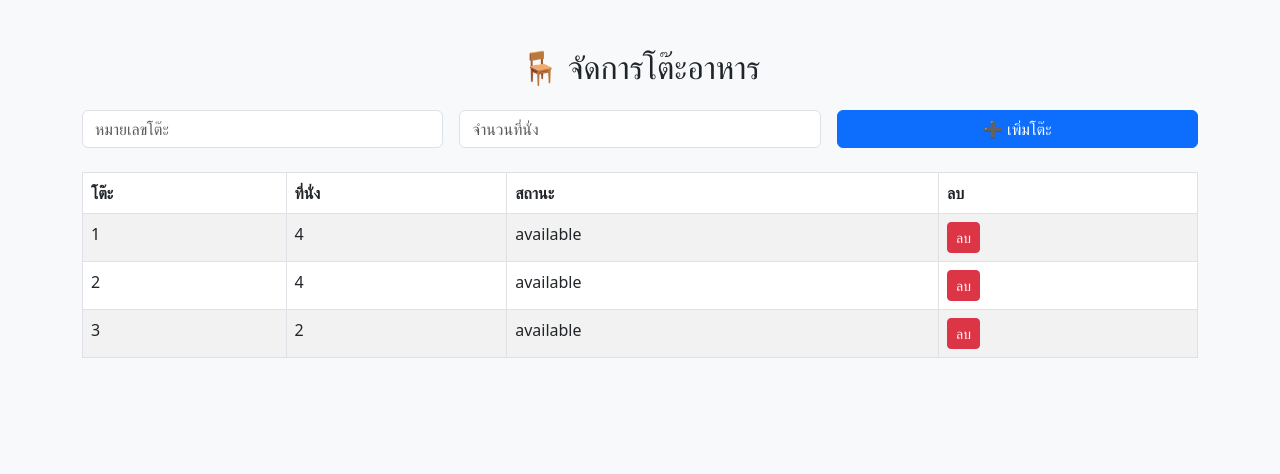
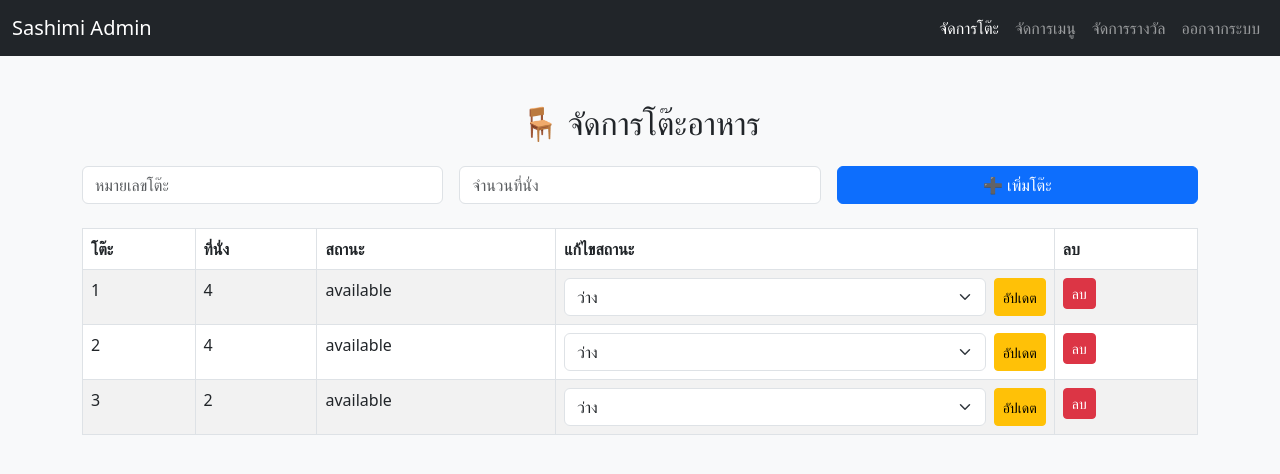
Before and after one commit to Lnwnot/sasimi, a PHP site: page /admin/manage_tables.php in a window 1280 px wide. Shown: the top 474 px of the page. Run offline with PHP 8.4, Linux system fonts and the light colour scheme; a user stored in the database is signed in; data comes from the database, SQL or seed files in the repository.

Commit message:
1.2
เพิ่มระบบ admin

```diff
--- a/admin/manage_tables.php
+++ b/admin/manage_tables.php
@@ -20,6 +20,12 @@ if ($_SERVER['REQUEST_METHOD'] === 'POST') {
         mysqli_query($conn, "DELETE FROM tables WHERE id = '$id'");
         header("Location: manage_tables.php");
         exit();
+    } elseif (isset($_POST['update_status'])) {
+        $id = $_POST['id'];
+        $status = $_POST['status'];
+        mysqli_query($conn, "UPDATE tables SET status = '$status' WHERE id = '$id'");
+        header("Location: manage_tables.php");
+        exit();
     }
 }
 ?>
@@ -31,6 +37,19 @@ if ($_SERVER['REQUEST_METHOD'] === 'POST') {
     <link href="https://cdn.jsdelivr.net/npm/bootstrap@5.3.0/dist/css/bootstrap.min.css" rel="stylesheet">
 </head>
 <body class="bg-light">
+<nav class="navbar navbar-expand-lg navbar-dark bg-dark">
+  <div class="container-fluid">
+    <a class="navbar-brand" href="../index.php">Sashimi Admin</a>
+    <div class="collapse navbar-collapse">
+      <ul class="navbar-nav ms-auto">
+        <li class="nav-item"><a class="nav-link active" href="manage_tables.php">จัดการโต๊ะ</a></li>
+        <li class="nav-item"><a class="nav-link" href="manage_menu.php">จัดการเมนู</a></li>
+        <li class="nav-item"><a class="nav-link" href="manage_rewards.php">จัดการรางวัล</a></li>
+        <li class="nav-item"><a class="nav-link" href="../logout.php">ออกจากระบบ</a></li>
+      </ul>
+    </div>
+  </div>
+</nav>
 <div class="container mt-5">
     <h2 class="mb-4 text-center">🪑 จัดการโต๊ะอาหาร</h2>
     <form method="post" class="row g-3 mb-4">
@@ -45,13 +64,24 @@ if ($_SERVER['REQUEST_METHOD'] === 'POST') {
         </div>
     </form>
     <table class="table table-bordered table-striped">
-        <thead><tr><th>โต๊ะ</th><th>ที่นั่ง</th><th>สถานะ</th><th>ลบ</th></tr></thead>
+        <thead><tr><th>โต๊ะ</th><th>ที่นั่ง</th><th>สถานะ</th><th>แก้ไขสถานะ</th><th>ลบ</th></tr></thead>
         <tbody>
         <?php while ($row = mysqli_fetch_assoc($tables)): ?>
             <tr>
                 <td><?= $row['table_number'] ?></td>
                 <td><?= $row['capacity'] ?></td>
                 <td><?= $row['status'] ?></td>
+                <td>
+                    <form method="post" class="d-flex">
+                        <input type="hidden" name="id" value="<?= $row['id'] ?>">
+                        <select name="status" class="form-select me-2">
+                            <option value="available" <?= $row['status'] == 'available' ? 'selected' : '' ?>>ว่าง</option>
+                            <option value="reserved" <?= $row['status'] == 'reserved' ? 'selected' : '' ?>>จองแล้ว</option>
+                            <option value="occupied" <?= $row['status'] == 'occupied' ? 'selected' : '' ?>>ไม่ว่าง</option>
+                        </select>
+                        <button name="update_status" class="btn btn-warning btn-sm">อัปเดต</button>
+                    </form>
+                </td>
                 <td>
                     <form method="post" onsubmit="return confirm('ต้องการลบโต๊ะนี้หรือไม่?');">
                         <input type="hidden" name="id" value="<?= $row['id'] ?>">
```
